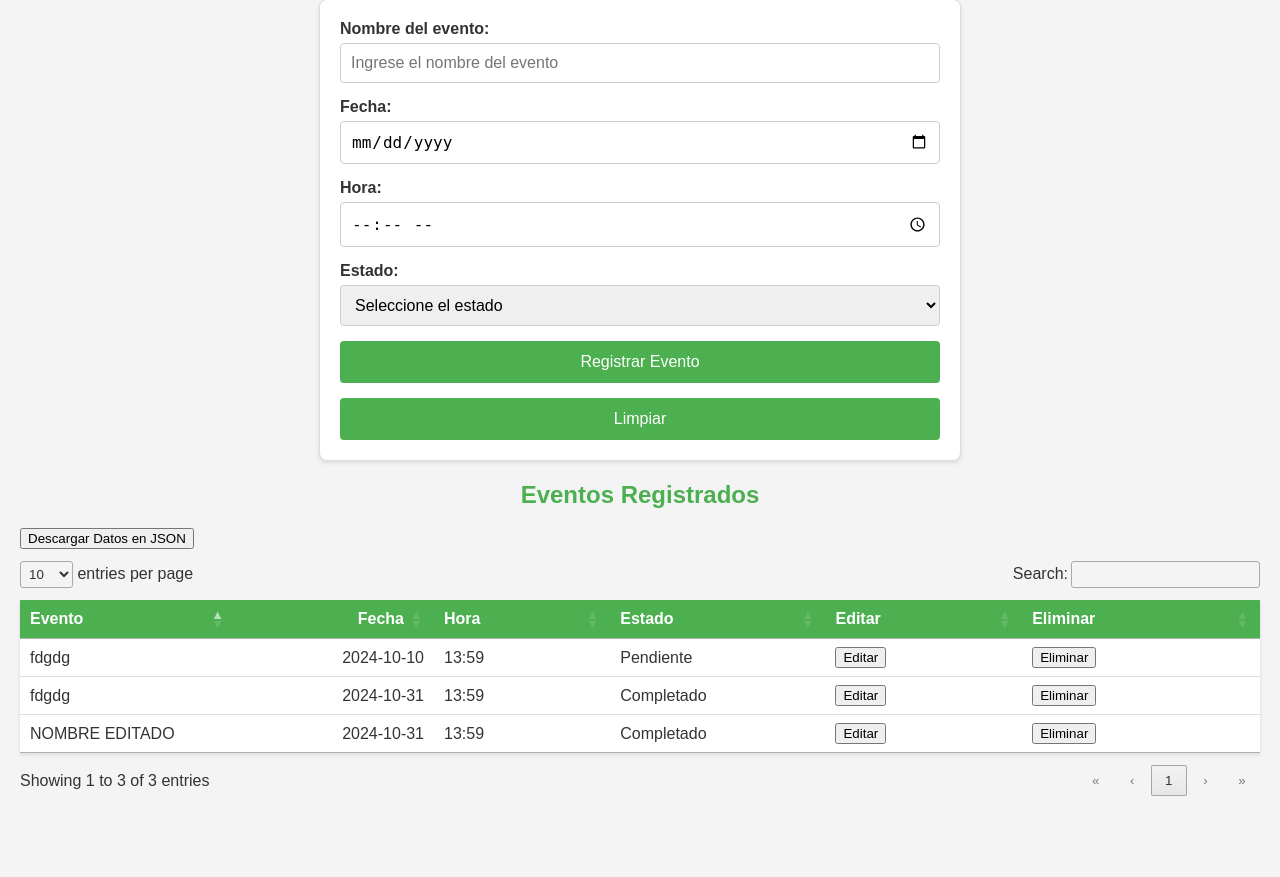
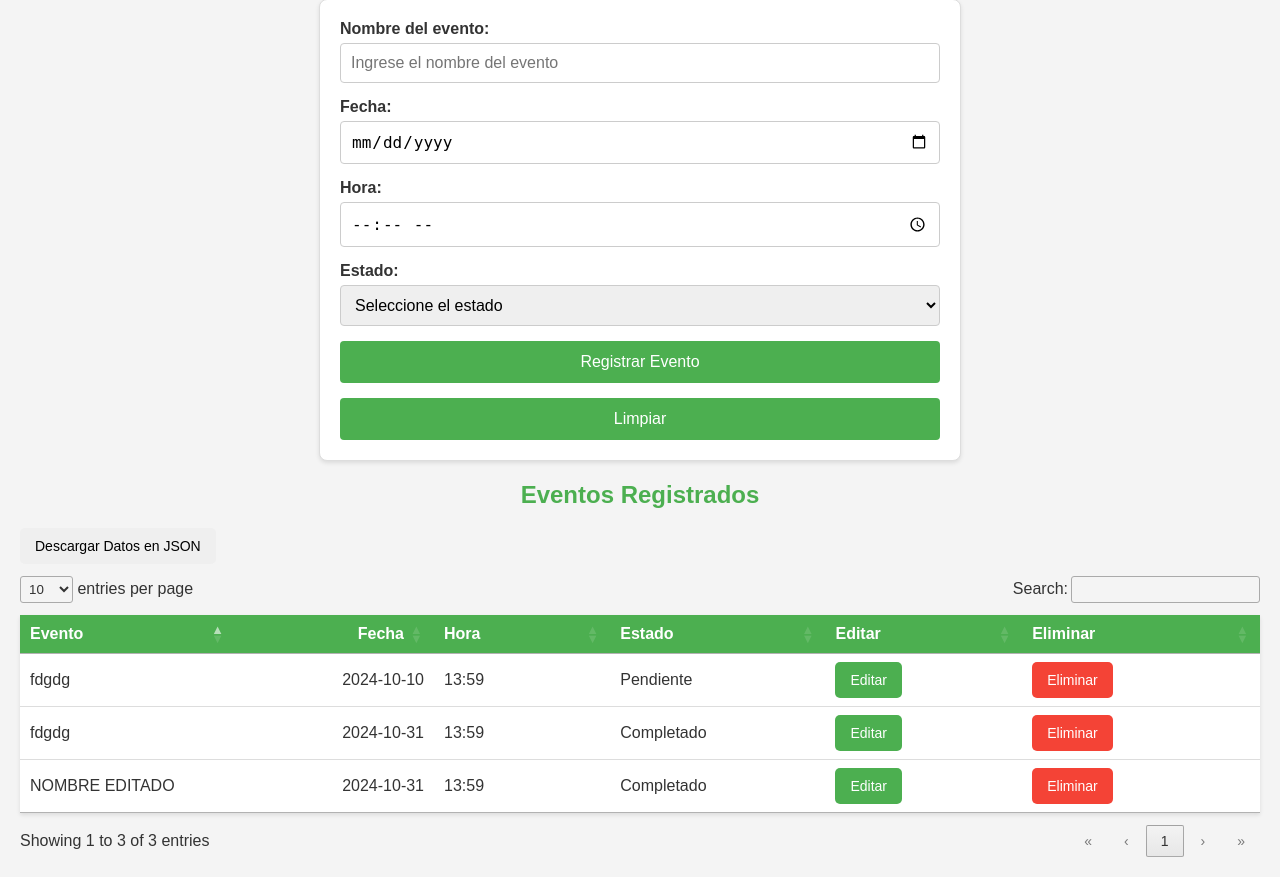
Before and after one commit to Pupixo/web_reg_eventos, a Flask app: page / in a window 1280 px wide. Shown: the part 81-958 px from the top of the page. Before the commit the page ends 877 px from the top, so only its background shows below. Run offline with Flask 3, Linux system fonts and the light colour scheme; some libraries are stand-ins or nearby versions.

Commit message:
se agrego editar y eliminar x1

```diff
--- a/static/style.css
+++ b/static/style.css
@@ -130,3 +130,48 @@ input:focus, select:focus {
     outline: none;
     box-shadow: 0 0 5px rgba(76, 175, 80, 0.5);
 }
+
+
+
+
+
+
+/* Estilos generales para los botones */
+button {
+    padding: 10px 15px;
+    border: none;
+    border-radius: 5px;
+    font-size: 14px;
+    cursor: pointer;
+    transition: background-color 0.3s ease, box-shadow 0.3s ease;
+}
+
+/* Botón de editar - color verde */
+.editBtn {
+    background-color: #4CAF50; /* Verde */
+    color: white;
+}
+
+.editBtn:hover {
+    background-color: #45a049; /* Verde más oscuro al hacer hover */
+    box-shadow: 0 4px 6px rgba(0, 0, 0, 0.1); /* Sombra sutil al hacer hover */
+}
+
+/* Botón de eliminar - color rojo */
+.deleteBtn {
+    background-color: #f44336; /* Rojo */
+    color: white;
+}
+
+.deleteBtn:hover {
+    background-color: #e53935; /* Rojo más oscuro al hacer hover */
+    box-shadow: 0 4px 6px rgba(0, 0, 0, 0.1); /* Sombra sutil al hacer hover */
+}
+
+/* Ajustes para botones en dispositivos móviles */
+@media (max-width: 768px) {
+    button {
+        width: 100%; /* Botones ocupan todo el ancho en pantallas pequeñas */
+        margin-bottom: 10px; /* Espacio entre botones */
+    }
+}
```
